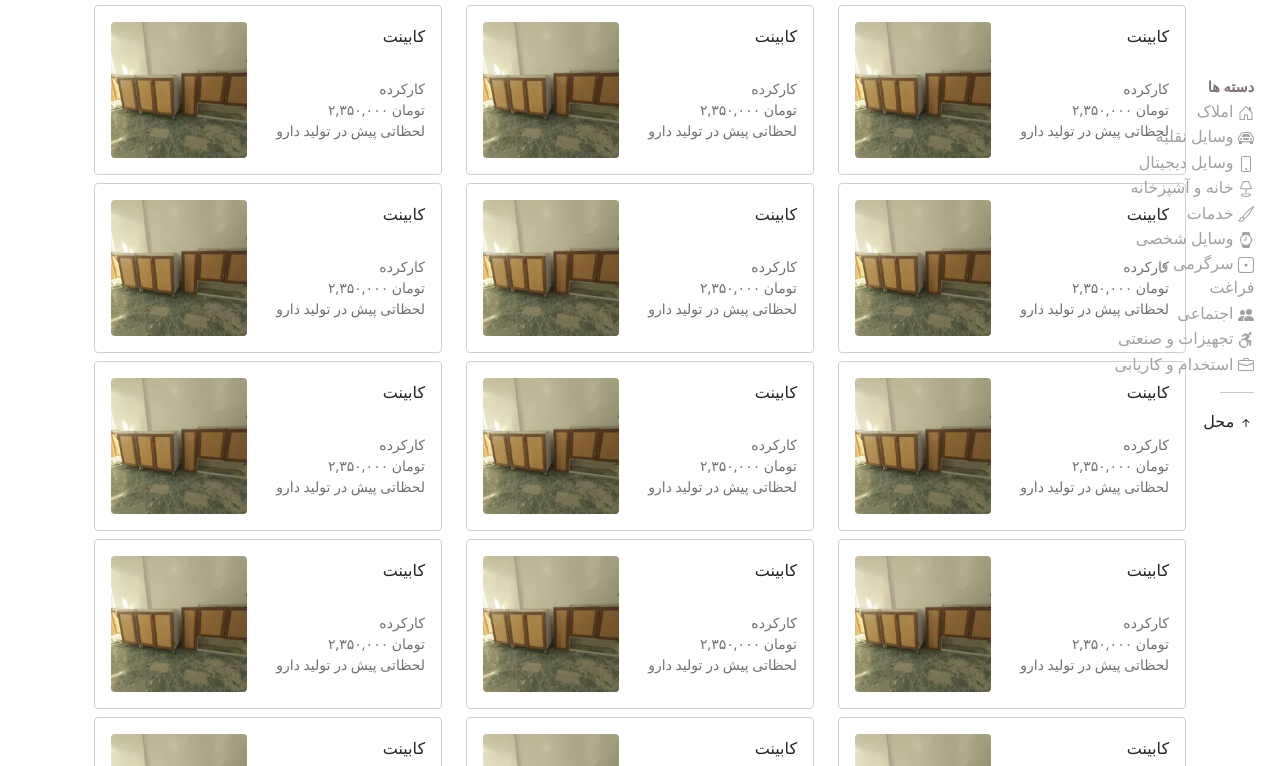
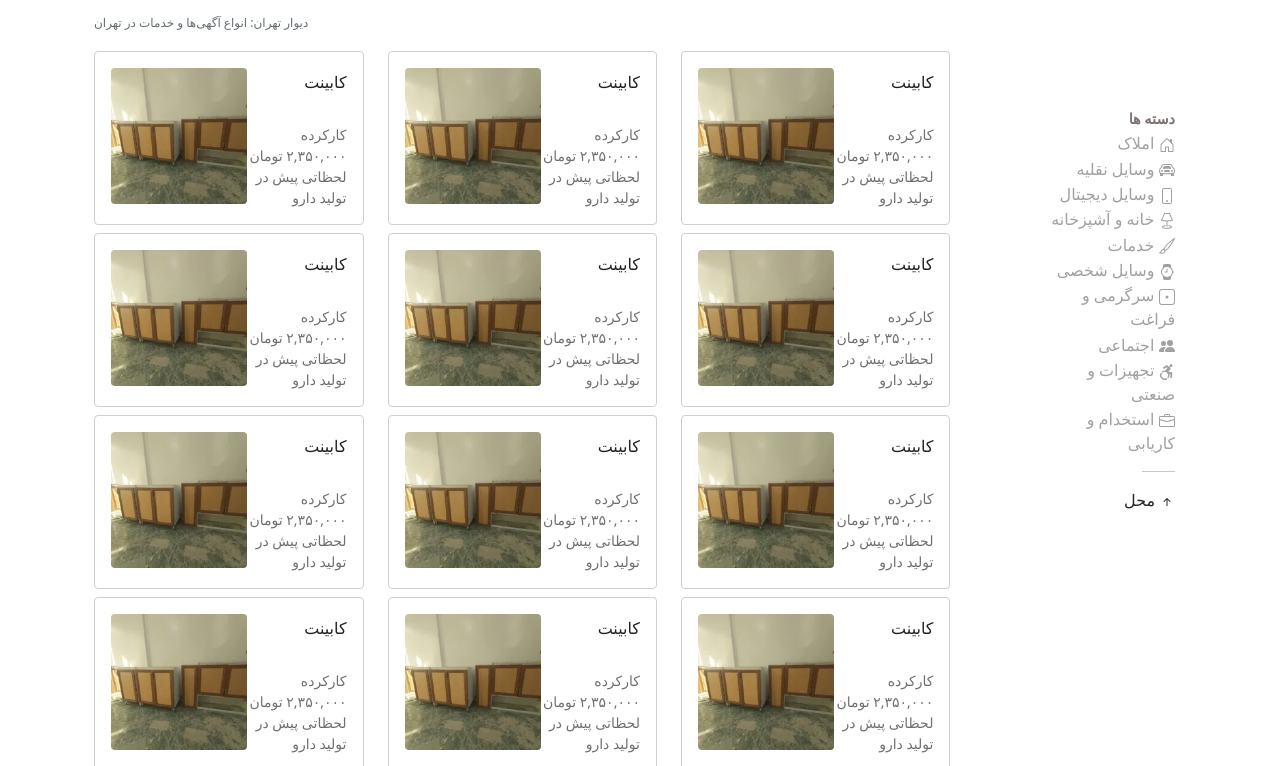
Before and after one commit to SurenAND/divar-maktab, a plain HTML site: page index.html in a window 1280 px wide. Shown: the part 120-886 px from the top of the page. Drawn offline with nearby package versions, Linux system fonts and the light colour scheme.

Commit message:
first fix all sections width

```diff
--- a/index.html
+++ b/index.html
@@ -1,5 +1,5 @@
 <!DOCTYPE html>
-<html lang="en" >
+<html lang="en" dir="rtl">
   <head>
     <meta charset="UTF-8" />
     <meta name="viewport" content="width=device-width, initial-scale=1.0" />
@@ -21,7 +21,7 @@
   </head>
   <body>
     <header class="nav-bar direction">
-      <nav class="nav-bar__content">
+      <nav class="container nav-bar__content">
         <a>
           <img
             width="48"
@@ -68,9 +68,11 @@
         </ul>
       </nav>
     </header>
-    <section class="mycontainer d-flex flex-row-reverse">
-      <article class="sidebar position-fixed">
-        <span class="headermeno">دسته ها</span>
+
+    <section class="container d-flex">
+      <div class="row">
+        <article class="sidebar col-2">
+          <span class="header-menu">دسته ها</span>
           <ul>
             <li>
               <svg
@@ -237,13 +239,13 @@
           </ul>
           <hr />
           <article class="location">
-          <div class="iconlocation" id="iconlocation">
+            <div class="icon-location" id="icon-location">
               <svg
                 xmlns="http://www.w3.org/2000/svg"
                 width="16"
                 height="16"
                 fill="currentColor"
-              id="arrowup"
+                id="arrow-up"
                 class="bi bi-arrow-up-short"
                 viewBox="0 0 16 16"
               >
@@ -254,7 +256,7 @@
               </svg>
               <span id="location">محل</span>
             </div>
-          <div class="inputlocation hide" id="inputlocation">
+            <div class="input-location hide" id="input-location">
               <input type="text" placeholder="تعیین محل" />
               <svg
                 xmlns="http://www.w3.org/2000/svg"
@@ -272,7 +274,7 @@
             </div>
           </article>
         </article>
-      <section class="products-section container p-4">
+        <section class="products-section container col p-4">
           <h3 class="products-headline">
             دیوار تهران:‌ انواع آگهی‌ها و خدمات در تهران
           </h3>
@@ -280,6 +282,7 @@
             <!-- products comes here -->
           </div>
         </section>
+      </div>
     </section>
 
     <!-- scripts -->
--- a/main.js
+++ b/main.js
@@ -1,6 +1,6 @@
-const arrowUp = document.getElementById("arrowup");
-const iconLocation = document.getElementById("iconlocation");
-const inputLocation = document.getElementById("inputlocation");
+const arrowUp = document.getElementById("arrow-up");
+const iconLocation = document.getElementById("icon-location");
+const inputLocation = document.getElementById("input-location");
 iconLocation.addEventListener("click", arrowUpIcon);
 
 function arrowUpIcon() {
@@ -274,7 +274,7 @@ function renderProductsSection(data) {
 
     // appends
     productInfo.append(productTitle, productStatus, productPrice, productDate);
-    product.append(productImg, productInfo);
+    product.append(productInfo, productImg);
     productCol.append(product);
     productsSec.append(productCol);
   });
--- a/styles/style.css
+++ b/styles/style.css
@@ -5,13 +5,13 @@
   user-select: none;
 }
 
-/* meno */
+/* menu */
 article.sidebar {
   direction: rtl;
   margin: 10% 2%;
 }
 
-span.headermeno {
+span.header-menu {
   margin-right: 0.2%;
   font-size: 0.9rem;
   color: #7d7171;
@@ -59,11 +59,11 @@ svg.bi.bi-arrow-up-short {
   rotate: 180deg;
 }
 
-.inputlocation.hide {
+.input-location.hide {
   display: none;
 }
 
-input[type='text'] {
+input[type="text"] {
   padding: 0.4rem;
   border-radius: 5px;
   border: solid 0.5px #c2c2c2;
@@ -71,9 +71,10 @@ input[type='text'] {
   outline: none;
 }
 
-input[type='text']::placeholder {
+input[type="text"]::placeholder {
   color: #c2c2c2;
 }
+
 :root {
   --product-headline-color: #636e72;
   --product-border-color: #cfcfcf;
@@ -99,7 +100,7 @@ input[type='text']::placeholder {
   flex-direction: column;
   justify-content: start;
   flex-grow: 1;
-  text-align: end;
+  text-align: start;
 }
 
 .product-title {
@@ -132,23 +133,20 @@ input[type='text']::placeholder {
   width: 136px;
 }
 
-
-.line{
+.line {
   margin-right: 10px;
   background-color: #4f4e4e;
-    height: 1.5rem;
-    width: 1px;
+  height: 1.5rem;
+  width: 1px;
 }
 
-
-.nav-bar__content{
-  box-shadow: -9px -13px 16px 0px;
+.nav-bar__content {
   display: flex;
   align-items: center;
   justify-content: flex-start;
 }
 
-.btn{
+.btn {
   padding: 5px;
   width: 6rem;
   margin: 0 10px;
@@ -158,22 +156,24 @@ input[type='text']::placeholder {
   justify-content: space-around;
   align-items: center;
 }
-.btn:hover{
+.btn:hover {
   background-color: #f5f2f2;
   border-radius: 5px;
-  transition: color .36s ease,background-color .36s ease,box-shadow .36s ease,border-color .36s ease,transform .36s ease;
+  transition: color 0.36s ease, background-color 0.36s ease,
+    box-shadow 0.36s ease, border-color 0.36s ease, transform 0.36s ease;
 }
-.fontBold{
+.fontBold {
   font-weight: bold;
 }
-.searchBar{
+
+.searchBar {
   width: 480px;
   position: relative;
   display: flex;
   align-items: center;
 }
 
-.inputSearch{
+.inputSearch {
   border: 0;
   padding-right: 30px;
   width: 100%;
@@ -182,30 +182,29 @@ input[type='text']::placeholder {
   border-radius: 5px;
 }
 
-.iconSearch{
+.iconSearch {
   position: absolute;
   right: 0;
   width: 15px;
   margin-right: 10px;
 }
-.flex{
+.flex {
   display: flex;
 }
-.mr-auto{
+.mr-auto {
   margin-right: auto;
 }
 
-
-.btnRecord{
+.btnRecord {
   background-color: #a62626;
   padding: 10px 15px;
   color: white;
   border: 0;
-  border-radius:5px;
+  border-radius: 5px;
 }
-.items-center{
+.items-center {
   align-items: center;
 }
-.direction{
+.direction {
   direction: rtl;
 }
```
Lines whose indentation alone changed are shown as unchanged.
